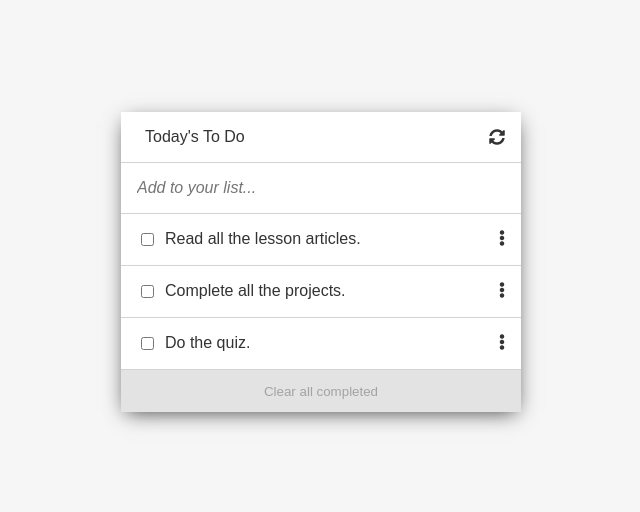
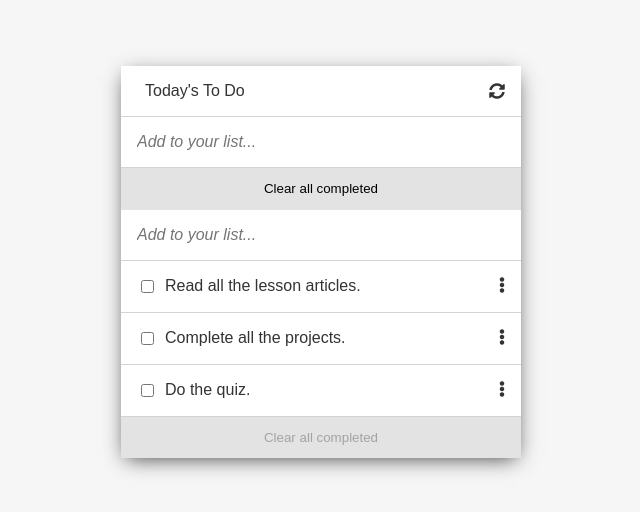
Before and after one commit to yosaddis/todo-list, a website built with webpack: page src/index.html in a window 1280 px wide. Shown: the part 146-658 px from the top of the page, without its empty margins (319-959 px from the left). Built offline with nearby package versions, Linux system fonts and the light colour scheme.

Commit message:
Modify index.html for handling CRUD

```diff
--- a/src/index.html
+++ b/src/index.html
@@ -13,7 +13,11 @@
 		<div class="header">
 			<label>Today's To Do</label><i class="fas fa-sync-alt"></i>
 		</div>
-
+		<div class="list-container">
+			<input placeholder="Add to your list..." />
+			<ul></ul>
+		</div>
+		<button type="button" class="clear-btn">Clear all completed</button>
 	</div>
 </body>
 </html>
```
